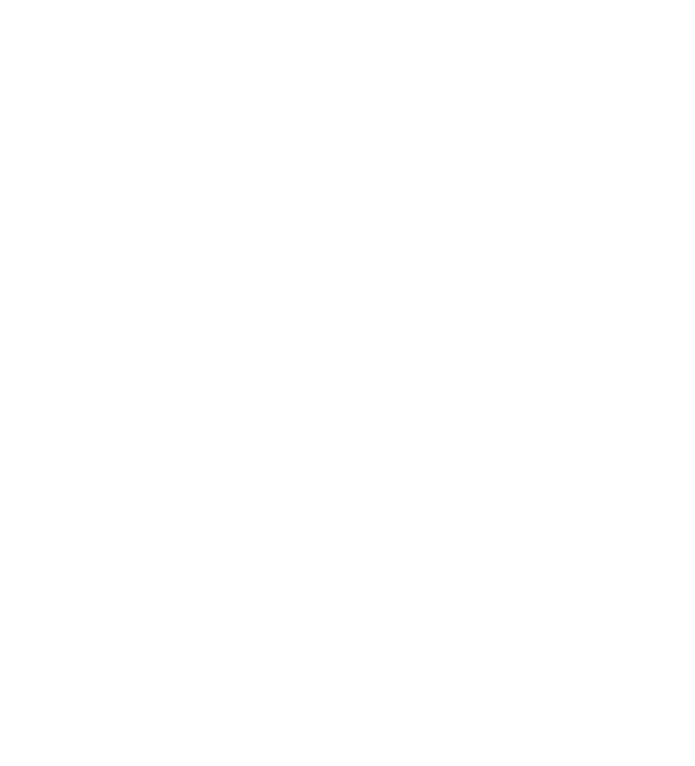
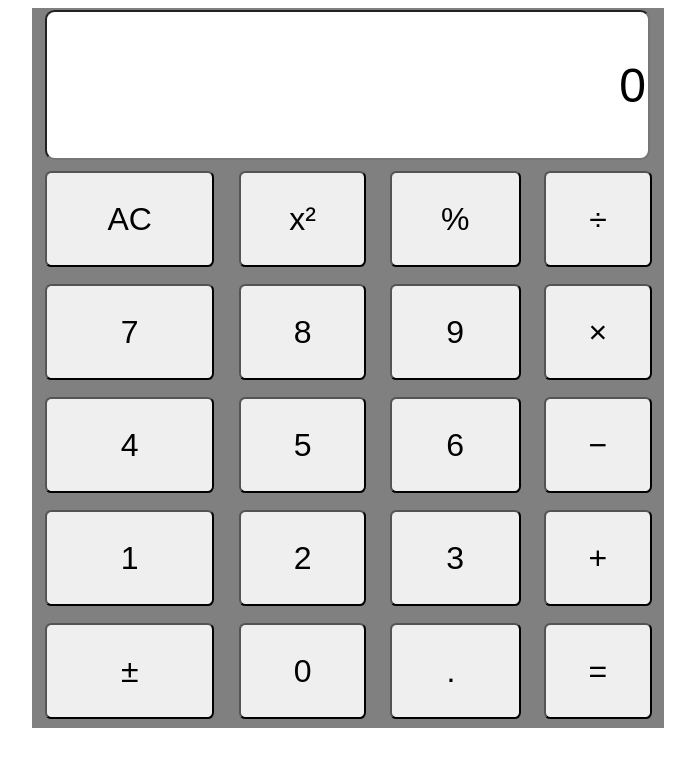
Before and after one commit to pantificman/Calculator, a plain HTML site: page index.html in a window 1280 px wide. Shown: the whole page, without its empty margins (8-703 px from the left). Drawn offline with Linux system fonts and the light colour scheme.

Commit message:
CalcWrapper

```diff
--- a/index.html
+++ b/index.html
@@ -8,6 +8,42 @@
     <title>Document</title>
 </head>
 <body>
+    <header></header>
+    <main>
+        <table>
+            <caption><input id="result" type="text" value="0"></caption>
+            <tr>
+                <td><input id="allclear" value="AC" type="button" onclick="allclear()"></td>
+                <td><input id="square" value="x&sup2;" type="button" onclick="square()"></td>
+                <td><input id="percent" value="%" type="button" onclick="percent()"></td>
+                <td><input id="divide" value="&divide;" type="button" onclick="operators(4)"></td>
+            </tr>
+            <tr>
+                <td><input id="seven" value="7" type="button" onclick="input(7)"></td>
+                <td><input id="eight" value="8" type="button" onclick="input(8)"></td>
+                <td><input id="nine" value="9" type="button" onclick="input(9)"></td>
+                <td><input id="multiply" value="&times;" type="button" onclick="operators(3)"></td>
+            </tr>
+            <tr>
+                <td><input id="four" value="4" type="button" onclick="input(4)"></td>
+                <td><input id="five" value="5" type="button" onclick="input(5)"></td>
+                <td><input id="six" value="6" type="button" onclick="input(6)"></td>
+                <td><input id="subtract" value="&minus;" type="button" onclick="operators(2)"></td>
+            </tr>
+            <tr>
+                <td><input id="one" value="1" type="button" onclick="input(1)"></td>
+                <td><input id="two" value="2" type="button" onclick="input(2)"></td>
+                <td><input id="three" value="3" type="button" onclick="input(3)"></td>
+                <td><input id="add" value="&plus;" type="button" onclick="operators(1)"></td>
+            </tr>
+            <tr>
+                <td><input id="plusminus" value="&plusmn;" type="button" onclick="plusminus()"></td>
+                <td><input id="zero" value="0" type="button" onclick="input(0)"></td>
+                <td><input id="decimal" value=". " type="button" onclick="decimalPoint()"></td>
+                <td><input id="equals" value="=" type="button" onclick="equalFunc()"></td>
+            </tr>
+        </table>
+    </main>
  <script src="script.js"></script>
 </body>
 </html>
--- a/script.js
+++ b/script.js
@@ -0,0 +1,3 @@
+function input(x){
+    document.getElementById("result").value = x;
+}
--- a/style.css
+++ b/style.css
@@ -0,0 +1,28 @@
+input{
+    text-align:center;
+    width:95%;
+    height: 3em;
+    font-size:2em;
+    border-radius:0.2em;
+    text-align: center;
+}
+caption input{
+    text-align: right;
+}
+table{
+    border: 0.1em solid gray;
+    border-collapse: collapse;
+    width: 50%;
+    margin-left:2.5%;
+    background-color: gray;
+}
+caption{
+    border:0.1em solid gray;
+    font-size:1.5em;
+    background-color:gray;
+}
+th, td{
+    border:0.1em solid gray;
+    padding:0.5em;
+    text-align:center;
+}
```
